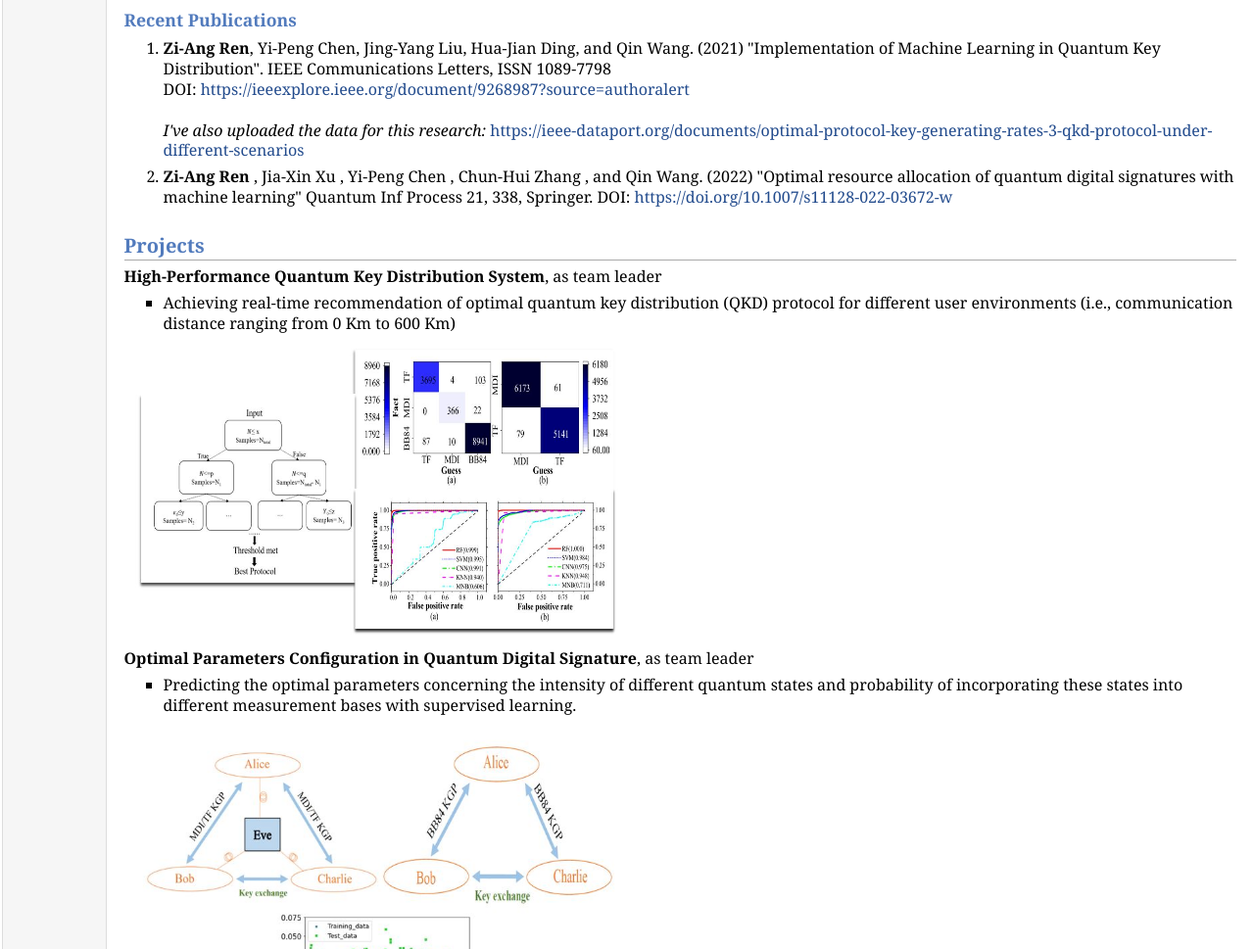
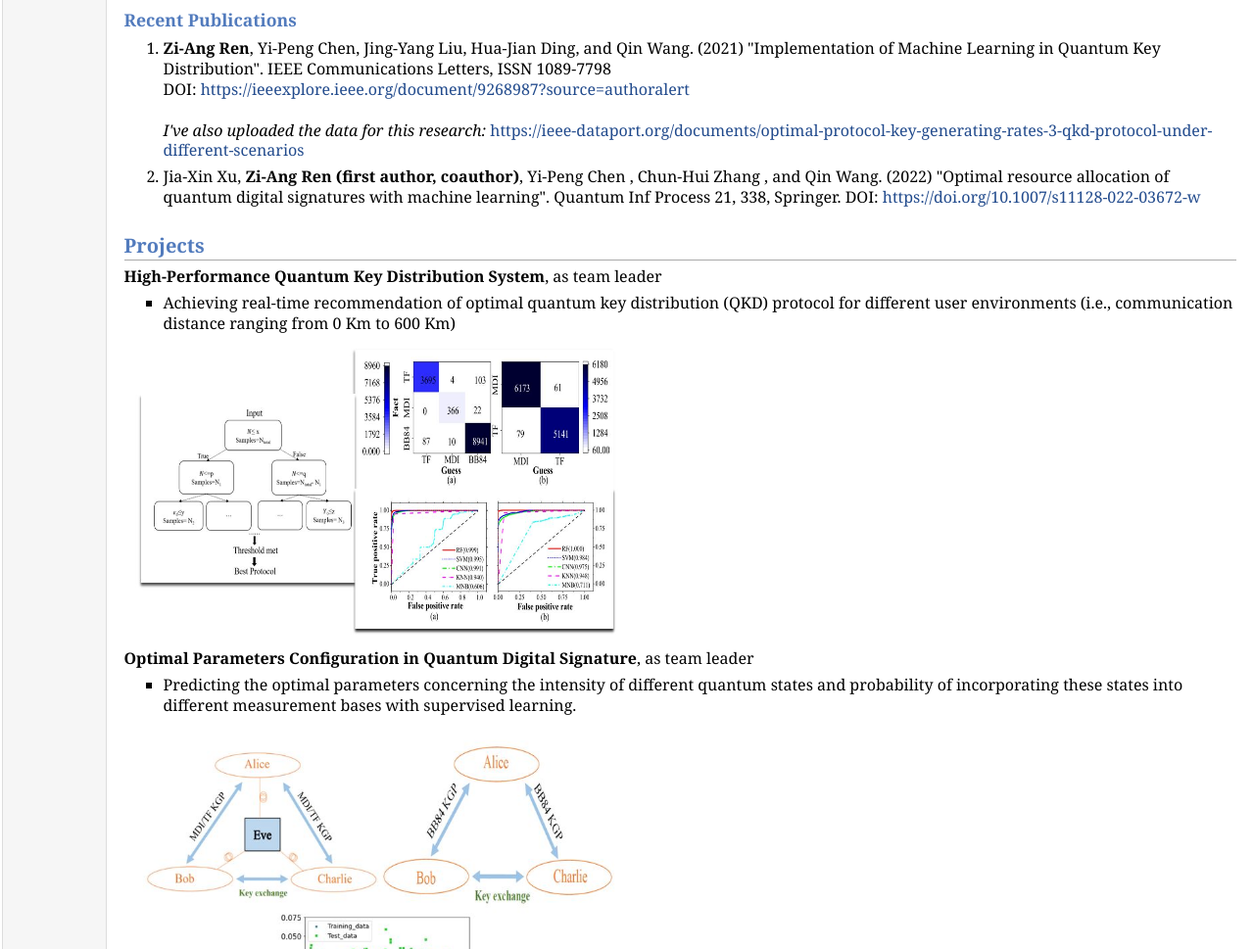
Before and after one commit to Rennylex/renephilex, a plain HTML site: page index.html in a window 1280 px wide. Shown: the part 841-1810 px from the top of the page at 98% size. Drawn offline with Linux system fonts and the light colour scheme.

Commit message:
Update index.html

```diff
--- a/index.html
+++ b/index.html
@@ -53,7 +53,7 @@ DOI: <a href="https://ieeexplore.ieee.org/document/9268987?source=authoralert">h
 <br />
 <i>I've also uploaded the data for this research:</i> <a href="https://ieee-dataport.org/documents/optimal-protocol-key-generating-rates-3-qkd-protocol-under-different-scenarios">https://ieee-dataport.org/documents/optimal-protocol-key-generating-rates-3-qkd-protocol-under-different-scenarios</a></p>
 </li>
-<li><p><b>Zi-Ang Ren</b> , Jia-Xin Xu , Yi-Peng Chen , Chun-Hui Zhang , and Qin Wang. (2022) "Optimal resource allocation of quantum digital signatures with machine learning" Quantum Inf Process 21, 338, Springer.
+<li><p>Jia-Xin Xu, <b>Zi-Ang Ren (first author, coauthor)</b>,  Yi-Peng Chen , Chun-Hui Zhang , and Qin Wang. (2022) "Optimal resource allocation of quantum digital signatures with machine learning". Quantum Inf Process 21, 338, Springer.
 DOI: <a href="https://doi.org/10.1007/s11128-022-03672-w">https://doi.org/10.1007/s11128-022-03672-w</a>
 <br /></p>
 </li>
```
